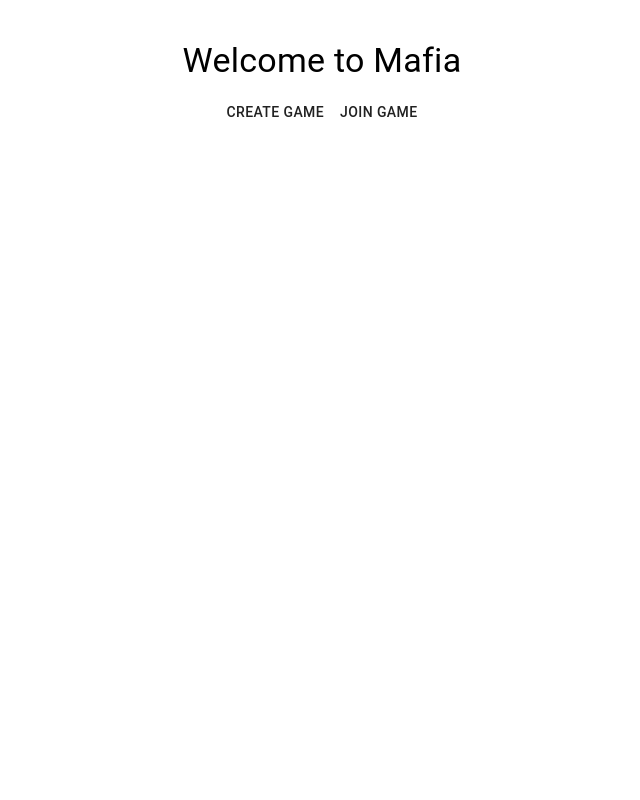
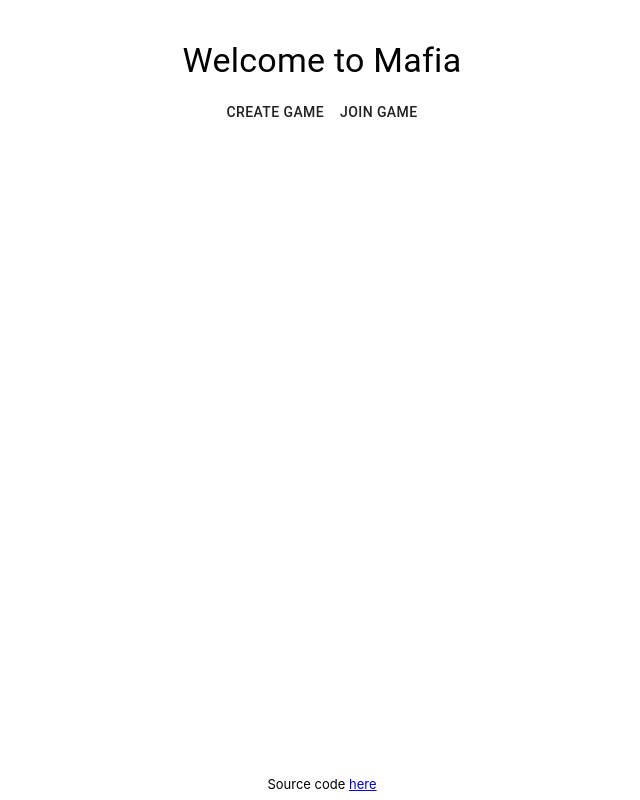
Before and after one commit to tbdoan/mafia-v2, a React (Create React App) app: page / in a window 1280 px wide. Shown: the whole page, without its empty margins (318-958 px from the left). Built offline with nearby package versions, Linux system fonts and the light colour scheme.

Commit message:
added source code link

```diff
--- a/package.json
+++ b/package.json
@@ -35,8 +35,5 @@
       "last 1 firefox version",
       "last 1 safari version"
     ]
-  },
-  "devDependencies": {
-    "eslint": "^7.5.0"
   }
 }
--- a/src/App.js
+++ b/src/App.js
@@ -1,5 +1,5 @@
 /* eslint-disable */
-import React, {useState, useEffect} from 'react';
+import React, { useState, useEffect } from 'react';
 import firebase from 'firebase'
 
 import Landing from './Landing'
@@ -53,13 +53,13 @@ function App() {
   }, []);
 
   useEffect(() => {
-    if(gameID !== '') {
+    if (gameID !== '') {
       const doc = db.collection('games').doc(gameID);
       setDoc(doc);
       doc.onSnapshot(docSnapshot => {
-        if('MafiaPlayers' in docSnapshot.data() && docSnapshot.data().MafiaPlayers.length === 0) {
+        if ('MafiaPlayers' in docSnapshot.data() && docSnapshot.data().MafiaPlayers.length === 0) {
           setGameState('civilianwin');
-        } else if('NursePlayers' in docSnapshot.data() && docSnapshot.data().NursePlayers.length === 0
+        } else if ('NursePlayers' in docSnapshot.data() && docSnapshot.data().NursePlayers.length === 0
           && 'DetectivePlayers' in docSnapshot.data() && docSnapshot.data().DetectivePlayers.length === 0
           && 'CivilianPlayers' in docSnapshot.data() && docSnapshot.data().CivilianPlayers.length === 0
         ) {
@@ -80,7 +80,7 @@ function App() {
         db={db}
         setGameID={setGameID} />
     );
-  } else if(gameState === 'pregame') {
+  } else if (gameState === 'pregame') {
     return (
       <Pregame
         db={db}
@@ -89,17 +89,17 @@ function App() {
         name={name}
         setName={setName} />
     );
-  } else if(name === '' || gameState === 'dead') {
+  } else if (name === '' || gameState === 'dead') {
     return (
       <Type>
         {gameState === 'dead'
           ? <Type align='center' variant='h1' color='primary'>You have died</Type>
-          : <div/>}
+          : <div />}
         <Spectator
           docSnapshot={docSnapshot} />
       </Type>
     )
-  } else if(gameState === 'night') {
+  } else if (gameState === 'night') {
     return (
       <Night
         docSnapshot={docSnapshot}
@@ -107,7 +107,7 @@ function App() {
         name={name}
         setGameState={setGameState} />
     )
-  } else if(gameState === 'day') {
+  } else if (gameState === 'day') {
     return (
       <Day
         docSnapshot={docSnapshot}
@@ -116,7 +116,7 @@ function App() {
         setGameState={setGameState}
       />
     )
-  } else if(gameState === 'civilianwin') {
+  } else if (gameState === 'civilianwin') {
     return (
       <Type align='center' variant='h1'>
         Civilians Win!
@@ -124,10 +124,10 @@ function App() {
           docSnapshot={docSnapshot} />
       </Type>
     )
-  } else if(gameState === 'mafiawin') {
+  } else if (gameState === 'mafiawin') {
     return (
       <Type align='center' variant='h1'>
-        Civilians Win!
+        Mafia Win!
         <Spectator
           docSnapshot={docSnapshot} />
       </Type>
--- a/src/Landing.js
+++ b/src/Landing.js
@@ -1,21 +1,34 @@
-import React, {useState} from 'react';
+import React, { useState } from 'react';
 import Form from './components/Form'
-
+import { makeStyles } from '@material-ui/core/styles';
 import Button from '@material-ui/core/Button'
 import Typography from '@material-ui/core/Typography';
 import Container from '@material-ui/core/Container'
 import Box from '@material-ui/core/Box'
 import './App.css';
 
+const useStyles = makeStyles({
+    footer: {
+        position: 'fixed',
+        left: 0,
+        bottom: 0,
+        width: '100%',
+        color: 'black',
+        fontSize: 'small',
+        textAlign: 'center',
+        padding: '1vh'
+    }
+})
 
-const Landing = ({db, setGameID}) => {
+const Landing = ({ db, setGameID }) => {
+    const classes = useStyles();
     const [showGameCodeForm, setShowGameCodeForm] = useState(false);
 
     const GameOptions = () => {
         return (
             <div>
                 <Button onClick={createNewGame}>Create Game</Button>
-                <Button onClick={() => {setShowGameCodeForm(true)}}>Join Game</Button>
+                <Button onClick={() => { setShowGameCodeForm(true) }}>Join Game</Button>
             </div>
         )
     }
@@ -35,7 +48,7 @@ const Landing = ({db, setGameID}) => {
         //remove whitespace
         gameCode = gameCode.replace(/\s/g, '');
         //allow only alphanumeric
-        if(/[^a-zA-Z0-9]/.test(gameCode)) {
+        if (/[^a-zA-Z0-9]/.test(gameCode)) {
             return 'Game Not Found';
         }
         const docRef = db.collection('games').doc(gameCode);
@@ -56,11 +69,14 @@ const Landing = ({db, setGameID}) => {
                 <Typography variant="h4" component="h1" gutterBottom>
                     Welcome to Mafia
                 </Typography>
-                { !showGameCodeForm
-                    ? <GameOptions/>
-                    : <Form label={'Enter Game Code'} customSubmit={joinGame}/>
+                {!showGameCodeForm
+                    ? <GameOptions />
+                    : <Form label={'Enter Game Code'} customSubmit={joinGame} />
                 }
             </Box>
+            <Container className={classes.footer}>
+                Source code <a href='https://github.com/tbdoan/mafia-v2'>here</a>
+            </Container>
         </Container>
     )
 }
```
Also changed, not shown: 1 other file (tests, documents, lock files or other folders). Lines whose indentation alone changed are shown as unchanged.
